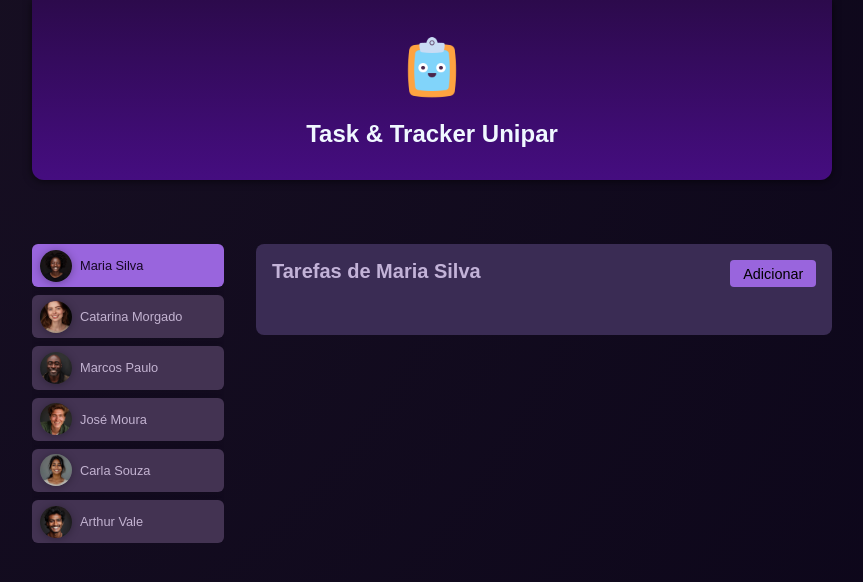
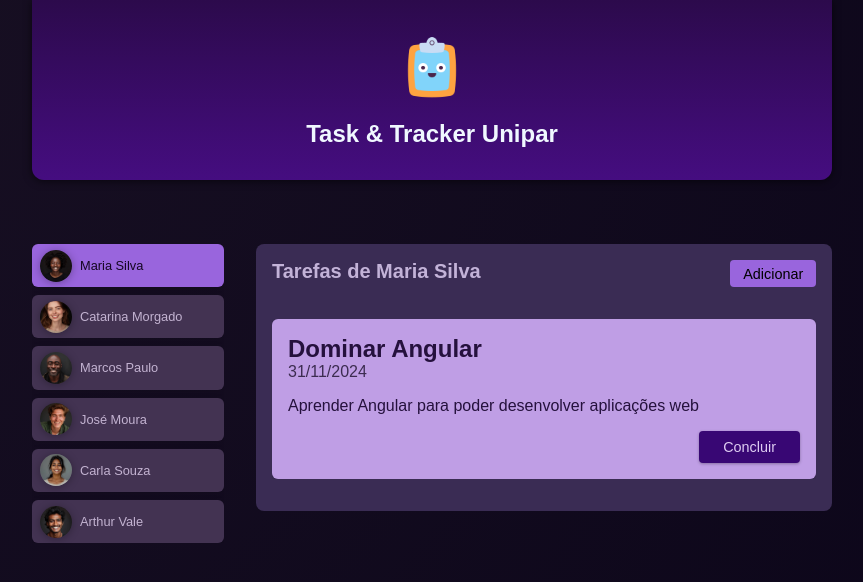
Before and after one commit to julianecorreia/tasktracker-unipar, an Angular app: page / in a window 1280 px wide. Both pictures are taken after a click on the button "Maria Silva". Shown: the top 582 px of the page, without its empty margins (208-1071 px from the left). Built offline with nearby package versions, Linux system fonts and the light colour scheme.

Commit message:
fifty commit

```diff
--- /dev/null
+++ b/src/app/tasks/new-task/new-task.css
@@ -0,0 +1,85 @@
+.backdrop {
+  background-color: rgba(0, 0, 0, 0.9);
+  position: fixed;
+  top: 0;
+  left: 0;
+  width: 100%;
+  height: 100vh;
+}
+
+dialog {
+  width: 90%;
+  max-width: 30rem;
+  background-color: #433352;
+  border-radius: 6px;
+  border: none;
+  box-shadow: 0 1px 6px rgba(0, 0, 0, 0.4);
+  overflow: hidden;
+  padding: 1rem;
+  top: 5rem;
+}
+
+h2 {
+  margin: 0;
+  color: #d0c2e1;
+}
+
+label {
+  display: block;
+  font-weight: bold;
+  font-size: 0.85rem;
+  color: #ab9ac0;
+}
+
+input,
+textarea {
+  width: 100%;
+  font: inherit;
+  padding: 0.15rem 0.25rem;
+  border-radius: 4px;
+  border: 1px solid #ab9ac0;
+  background-color: #d0c2e1;
+}
+
+.actions {
+  margin: 1rem 0 0;
+  display: flex;
+  justify-content: flex-end;
+  gap: 0.25rem;
+}
+
+button {
+  font: inherit;
+  cursor: pointer;
+  border: none;
+  padding: 0.35rem 1.25rem;
+  border-radius: 4px;
+  background-color: transparent;
+}
+
+button[type="button"] {
+  color: #bdadcf;
+}
+
+button[type="button"]:hover,
+button[type="button"]:active {
+  color: #d0c2e1;
+}
+
+button[type="submit"] {
+  background-color: #9c73ca;
+  box-shadow: 0 1px 3px rgba(0, 0, 0, 0.3);
+  transition: all 0.3s ease;
+}
+
+button[type="submit"]:hover,
+button[type="submit"]:active {
+  background-color: #895cce;
+  box-shadow: 0 1px 6px rgba(0, 0, 0, 0.3);
+}
+
+@media (min-width: 768px) {
+  dialog {
+    padding: 2rem;
+  }
+}
--- /dev/null
+++ b/src/app/tasks/new-task/new-task.html
@@ -0,0 +1,4 @@
+<div class="backdrop"></div>
+<dialog open>
+  <h2>Adicionar Tarefa</h2>
+</dialog>
--- /dev/null
+++ b/src/app/tasks/new-task/new-task.ts
@@ -0,0 +1,32 @@
+import {Component, EventEmitter, inject, Input, Output} from '@angular/core';
+import {TasksService} from '../task.service';
+
+@Component({
+  selector: 'app-new-task',
+  imports: [],
+  templateUrl: './new-task.html',
+  styleUrl: './new-task.css'
+})
+export class NewTask {
+  @Input({required:true}) userId!: string;
+  @Output() close = new EventEmitter<void>();
+
+  enteredTitle = '';
+  enteredSummary = '';
+  enteredDueDate = '';
+
+  private taskService = inject(TasksService);
+
+  onCancel() {
+    this.close.emit();
+  }
+
+  addTask() {
+    this.taskService.addTask({
+      title: this.enteredTitle,
+      summary: this.enteredSummary,
+      dueDate: this.enteredDueDate,
+    }, this.userId);
+    this.close.emit();
+  }
+}
--- a/src/app/tasks/task.service.ts
+++ b/src/app/tasks/task.service.ts
@@ -1,4 +1,5 @@
 import {Injectable} from '@angular/core';
+import {NewTaskData} from './task.model';
 
 @Injectable({providedIn: 'root'})
 export class TasksService {
@@ -29,6 +30,37 @@ export class TasksService {
     },
   ];
 
+  constructor() {
+    const tasks = localStorage.getItem('tasks');
+    if (tasks) {
+      this.tasks = JSON.parse(tasks);
+    }
+  }
 
+  getUserTasks(userId: string) {
+    return this.tasks.filter(
+      task => task.userId === userId)
+  }
+
+  addTask(taskData: NewTaskData, userId: string) {
+    this.tasks.push({
+      id: Math.random().toString(),
+      userId: userId,
+      title: taskData.title,
+      summary: taskData.summary,
+      dueDate: taskData.dueDate
+    });
+
+    this.saveTasks();
+  }
+
+  private saveTasks() {
+    localStorage.setItem('tasks', JSON.stringify(this.tasks));
+  }
+
+  removeTask(id: string) {
+    this.tasks = this.tasks.filter(task => task.id !== id);
+    this.saveTasks();
+  }
 
 }
--- /dev/null
+++ b/src/app/tasks/task/task.css
@@ -0,0 +1,37 @@
+article {
+  padding: 1rem;
+  color: #25113d;
+  background-color: #bf9ee5;
+}
+
+h2 {
+  margin: 0;
+}
+
+time {
+  color: #3c2c50;
+}
+
+.actions {
+  text-align: right;
+  margin: 0;
+}
+
+.actions button {
+  font: inherit;
+  font-size: 0.9rem;
+  cursor: pointer;
+  background-color: #380774;
+  color: #decdf2;
+  border-radius: 4px;
+  padding: 0.5rem 1.5rem;
+  border: none;
+  box-shadow: 0 1px 3px rgba(0, 0, 0, 0.3);
+  transition: all 0.3s ease;
+}
+
+.actions button:hover,
+.actions button:active {
+  background-color: #4a0774;
+  box-shadow: 0 1px 6px rgba(0, 0, 0, 0.3);
+}
--- /dev/null
+++ b/src/app/tasks/task/task.html
@@ -0,0 +1,10 @@
+<app-card>
+  <article>
+    <h2>{{ task.title }}</h2>
+    <time>{{ task.dueDate }}</time>
+    <p>{{ task.summary }}</p>
+    <p class="actions">
+      <button (click)="onCompleteTask()">Concluir</button>
+    </p>
+  </article>
+</app-card>
--- /dev/null
+++ b/src/app/tasks/task/task.ts
@@ -0,0 +1,25 @@
+import {Component, inject, Input} from '@angular/core';
+import {Card} from '../../shared/card/card';
+import {TasksService} from '../task.service';
+import {Task} from '../task.model';
+
+@Component({
+  selector: 'app-task',
+  imports: [
+    Card
+  ],
+  templateUrl: './task.html',
+  styleUrl: './task.css'
+})
+export class TaskUnit {
+
+  @Input({required: true}) task!: Task;
+
+  //injeta a dependência de TasksService (igual construtor)
+  private taskService = inject(TasksService);
+
+  onCompleteTask() {
+    //TODO
+  }
+
+}
--- a/src/app/tasks/tasks.html
+++ b/src/app/tasks/tasks.html
@@ -1,9 +1,23 @@
+@if (isAddingTask) {
+  <app-new-task/>
+}
+
 <section id="tasks">
   <header>
     <h2>Tarefas de {{ name }} </h2>
     <menu>
-      <button>Adicionar</button>
+      <button (click)="onStartAddTask()">Adicionar</button>
     </menu>
   </header>
 
+  <ul>
+    @for (task of selectedUserTasks; track task.id) {
+      <li>
+        <app-task
+          [task]="task">
+        </app-task>
+      </li>
+    }
+  </ul>
+
 </section>
--- a/src/app/tasks/tasks.ts
+++ b/src/app/tasks/tasks.ts
@@ -1,8 +1,14 @@
 import {Component, Input} from '@angular/core';
+import {TasksService} from './task.service';
+import {TaskUnit} from './task/task';
+import {NewTask} from './new-task/new-task';
 
 @Component({
   selector: 'app-tasks',
-  imports: [],
+  imports: [
+    TaskUnit,
+    NewTask
+  ],
   templateUrl: './tasks.html',
   styleUrl: './tasks.css'
 })
@@ -11,4 +17,19 @@ export class Tasks {
   @Input({required:true}) name!: string;
   isAddingTask = false;
 
+  //injeta a dependência de TasksService
+  constructor(private tasksService: TasksService) {
+  }
+
+  get selectedUserTasks() {
+    return this.tasksService.getUserTasks(this.userId);
+  }
+
+  onStartAddTask() {
+    this.isAddingTask = true;
+  }
+
+  onCloseAddTask() {
+    this.isAddingTask = false;
+  }
 }
```
